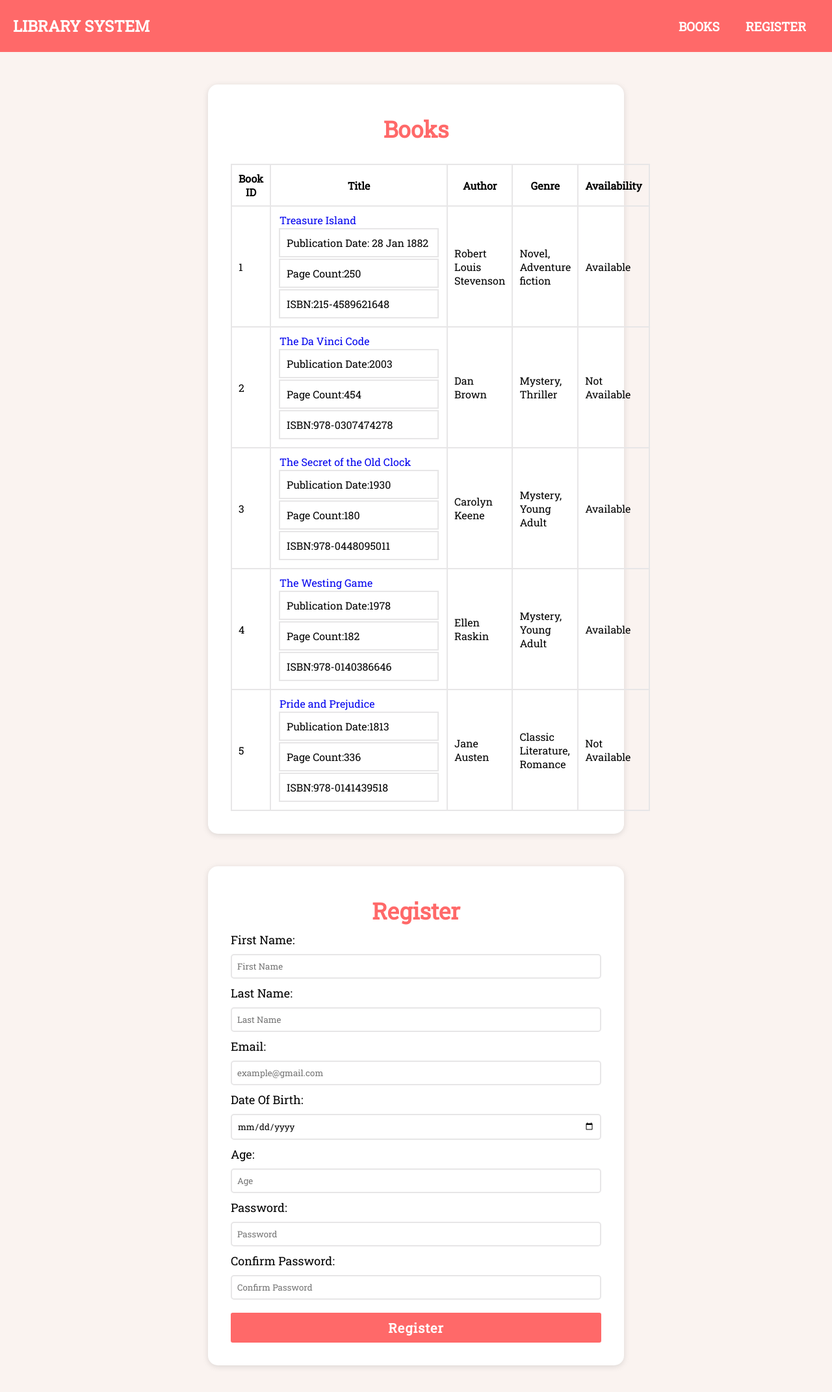
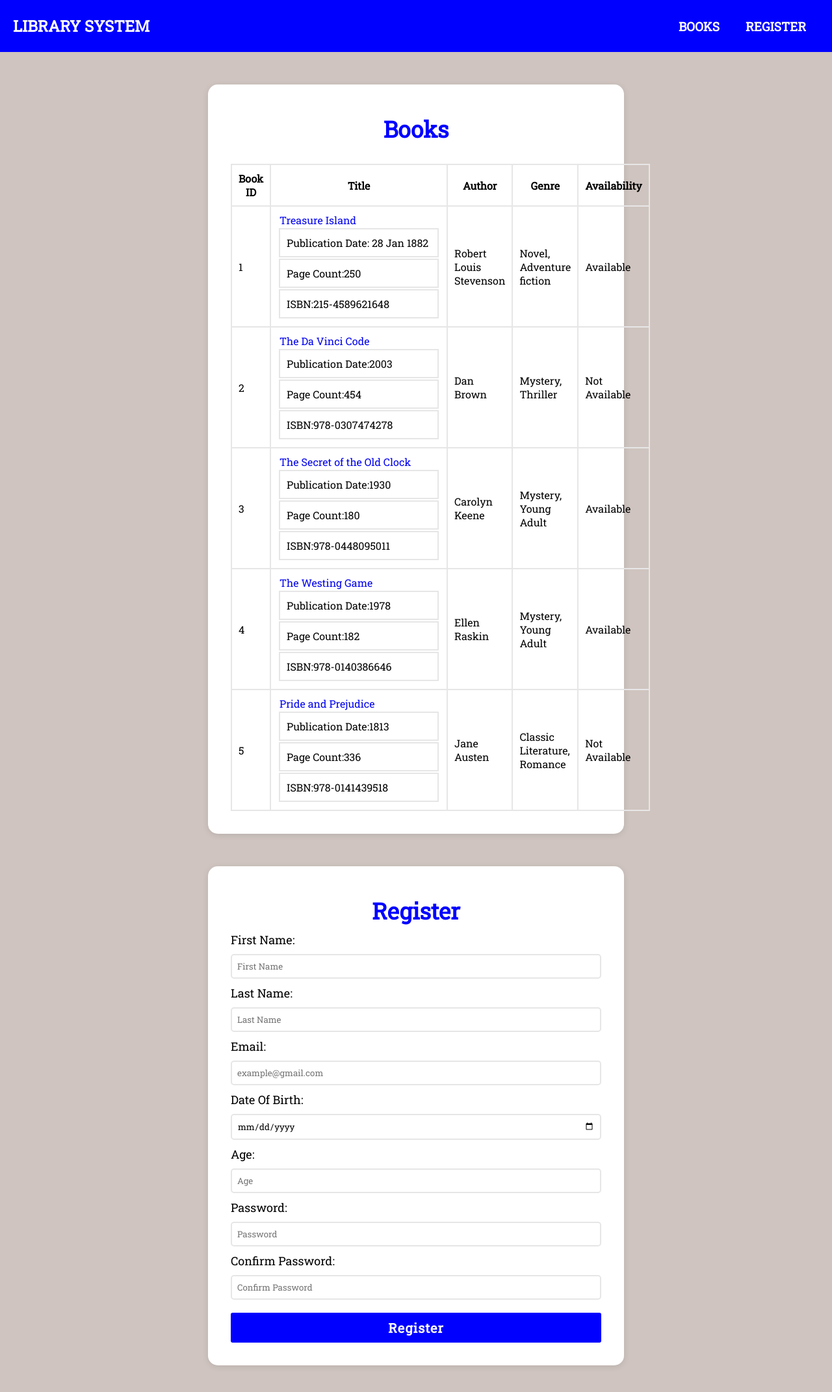
Before and after one commit to teja-accio/Frontend-1-Contest-2-August, a plain HTML site: page index.html in a window 1280 px wide. Shown: the whole page at 65% size. Drawn offline with Linux system fonts and the light colour scheme.

Commit message:
Update style.css

```diff
--- a/style.css
+++ b/style.css
@@ -6,7 +6,7 @@ html{
 
 body{
     /* background-color: #F4F2DE; */
-    background-color: #FAF3F0;
+    background-color: #cfc4bf;
 }
 
 *{
@@ -26,7 +26,7 @@ body{
 /* navigation bar css */
 
 #navbar{
-    background-color: #FF6969;
+    background-color: #0000FF;
     height: 80px;
     position: sticky;
     top: 0px;
@@ -55,7 +55,7 @@ body{
 }
 
 .nav-link:hover{
-    color: #FF6969;
+    color: #0000FF;
     background-color: #fff;
     border-radius: 5px 10px 5px 10px;
     transition: .1s ease-in-out;
@@ -113,7 +113,7 @@ th,td{
 
 .page-title
 {
-    color: #FF6969;
+    color: #0000FF;
     font-size: 35px;
     text-align: center;
     margin: 10px 0px;
@@ -136,13 +136,13 @@ th,td{
 
 .form-input:focus
 {
-    border: 2px solid #FF6969;
+    border: 2px solid #0000FF;
 }
 
 .form-btn
 {
     color: #ffffff;
-    background-color: #FF6969;
+    background-color: #0000FF;
     width: 100%;
     margin-top: 10px;
     padding: 10px;
@@ -155,5 +155,5 @@ th,td{
 
 .form-btn:hover
 {
-    background-color: #f55656;
+    background-color: #0000FF;
 }
```
